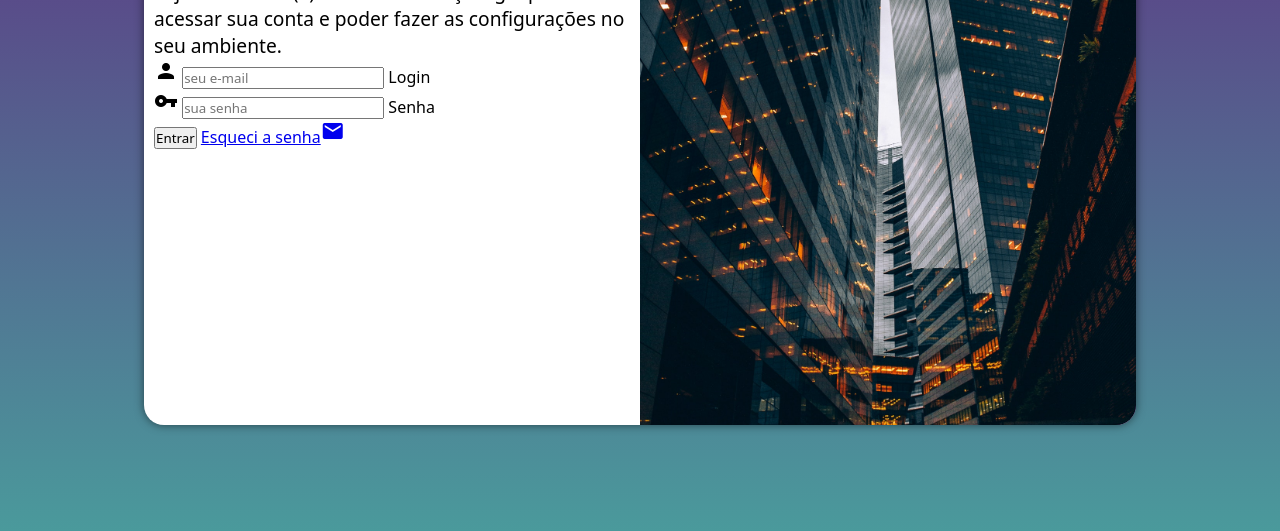
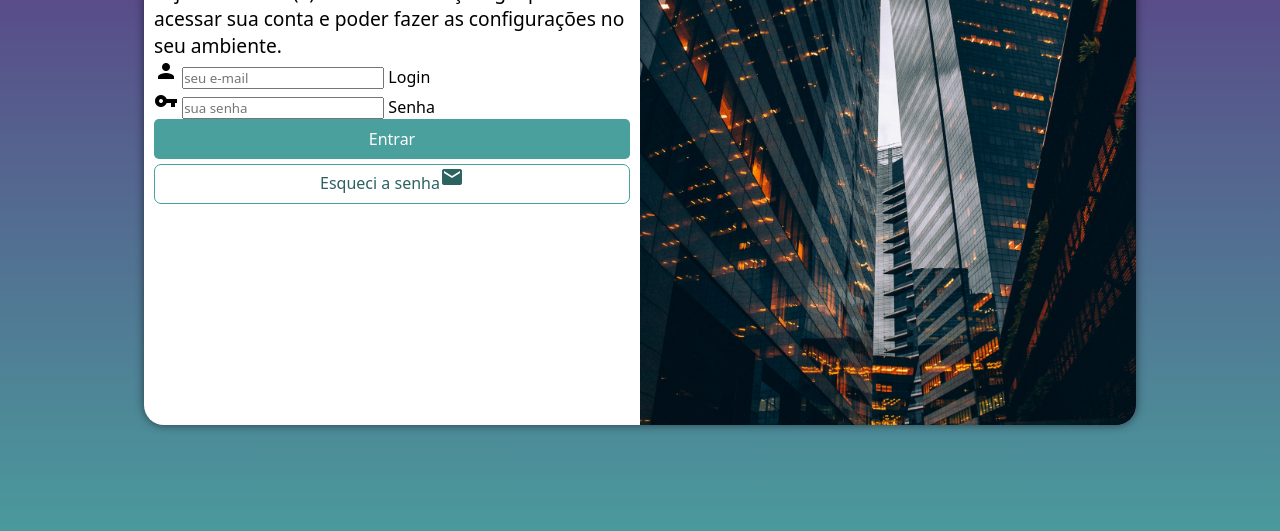
Before and after one commit to Baillork/projeto-login, a plain HTML site: page index.html in a window 1280 px wide. Shown: the part 225-756 px from the top of the page. Drawn offline with Linux system fonts and the light colour scheme.

Commit message:
atualizado

```diff
--- a/estilos/style.css
+++ b/estilos/style.css
@@ -58,3 +58,41 @@ main{
 #formulario>p{
   font-size: 0.8em;
 }
+
+form > input[type=submit]{
+  display: block;
+  font-size: 1em;
+  width: 100%;
+  height: 40px;
+  background-color: #49a09d;
+  color: white;
+  border: none;
+  border-radius: 5px;
+  cursor: pointer;
+}
+
+form > input[type=submit]:hover{
+  background-color: #2c6260;
+}
+
+form > a.botao{
+  display: block;
+  text-align: center;
+  font-size: 1em;
+  width: 100%;
+  height: 40px;
+  margin-top: 5px;
+  background-color: white;
+  color: #2c6260;
+  border: 1px solid #49a09d;
+  border-radius: 7px;
+  text-decoration: none;
+}
+
+form > a.botao:hover{
+  background-color: #63dbd7;
+}
+
+form > a.botao > i{
+  font-size: 0.8em;
+}
--- a/index.html
+++ b/index.html
@@ -29,7 +29,7 @@
               <label for="isenha">Senha</label>
             </div>
             <input type="submit" value="Entrar">
-            <a href="esqueci.html">Esqueci a senha<span class="material-icons">mail</span></a>
+            <a href="esqueci.html" class="botao">Esqueci a senha<span class="material-icons">mail</span></a>
         </form>
       </div>
     </section>
```
